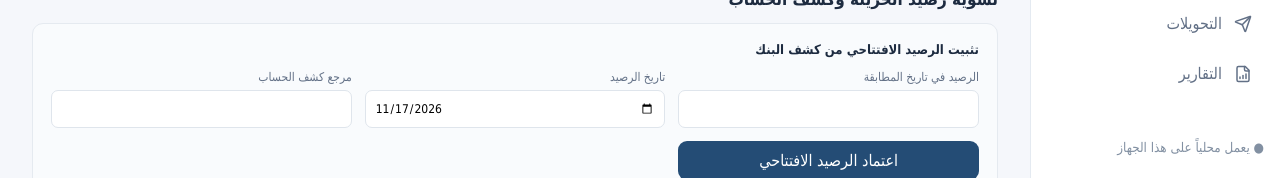
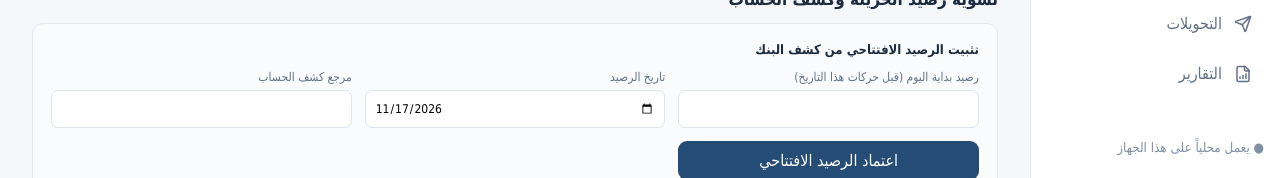
Before and after one commit to younestech31/CHEQUE, a React (Vite) app: page / in a window 1280 px wide. Both pictures are taken after a click on the button "الخزينة والتحصيل". Shown: the part 402-580 px from the top of the page. Built offline with nearby package versions, Linux system fonts and the light colour scheme.

Commit message:
docs(ui): clarify opening balance start-of-day semantics

```diff
--- a/src/modules/treasury/ChequeTreasury.tsx
+++ b/src/modules/treasury/ChequeTreasury.tsx
@@ -42,7 +42,7 @@ export default function ChequeTreasury({initialTab}:{initialTab:'cheques'|'treas
  <div className="table-wrap"><table><thead><tr><th>رقم الشيك</th><th>صاحب الشيك</th><th>البنك</th><th>الاستلام</th><th>القيمة</th><th>المودع</th><th>المطابق</th><th>الحالة</th><th></th></tr></thead><tbody>{cheques.map(c=><tr key={c.id}><td>{c.chequeNumber}</td><td>{c.drawerName||'—'}</td><td>{c.bankName||'—'}</td><td>{c.receivedDate}</td><td>{money(c.amountMinor)}</td><td>{money(c.depositedMinor)}</td><td>{money(c.matchedMinor)}</td><td>{c.status}</td><td><button className="link-btn" disabled={c.depositedMinor>=c.amountMinor||['collected','rejected','returned','cancelled'].includes(c.status)} onClick={()=>{setDepositId(c.id);setDepositAmount(((c.amountMinor-c.depositedMinor)/100).toFixed(2))}}>إيداع</button></td></tr>)}</tbody></table>{!cheques.length&&<p className="empty">لا توجد شيكات مسجلة</p>}</div>
  </>:<>
  <h2>تسوية رصيد الخزينة وكشف الحساب</h2>
- {openingBalance?<p className="ok-msg">الرصيد الافتتاحي: {money(openingBalance.amountMinor)} — بتاريخ {openingBalance.balanceDate} — المرجع {openingBalance.statementReference}. الحركات السابقة لهذا التاريخ مستبعدة من رصيد الخزينة الحالي.</p>:<form className="entry-form deposit-box" onSubmit={saveOpening}><b>تثبيت الرصيد الافتتاحي من كشف البنك</b><label>الرصيد في تاريخ المطابقة<input required value={openingAmount} onChange={e=>setOpeningAmount(e.target.value)}/></label><label>تاريخ الرصيد<input type="date" value={openingDate} onChange={e=>setOpeningDate(e.target.value)}/></label><label>مرجع كشف الحساب<input required value={openingRef} onChange={e=>setOpeningRef(e.target.value)}/></label><button className="primary" disabled={busy}>اعتماد الرصيد الافتتاحي</button></form>}
+ {openingBalance?<p className="ok-msg">رصيد بداية يوم {openingBalance.balanceDate}: {money(openingBalance.amountMinor)} — المرجع {openingBalance.statementReference}. حركات هذا التاريخ وما بعده تُحتسب فوق الرصيد الافتتاحي؛ الحركات الأقدم مستبعدة لتجنب التكرار.</p>:<form className="entry-form deposit-box" onSubmit={saveOpening}><b>تثبيت الرصيد الافتتاحي من كشف البنك</b><label>رصيد بداية اليوم (قبل حركات هذا التاريخ)<input required value={openingAmount} onChange={e=>setOpeningAmount(e.target.value)}/></label><label>تاريخ الرصيد<input type="date" value={openingDate} onChange={e=>setOpeningDate(e.target.value)}/></label><label>مرجع كشف الحساب<input required value={openingRef} onChange={e=>setOpeningRef(e.target.value)}/></label><button className="primary" disabled={busy}>اعتماد الرصيد الافتتاحي</button></form>}
  <h2>إدخال قيد كشف الحساب</h2><p className="hint">القيد الدائن فقط يمكن تأكيد تحصيله. كل قيد مدين يجب مطابقته بتحويل منفذ أو تسجيله كخصم خارجي؛ لا يُخصم التحويل المنفذ مرتين.</p>
  <form className="entry-form" onSubmit={addEntry}><label>مرجع الكشف<input required value={statement} onChange={e=>setStatement(e.target.value)}/></label><label>تاريخ الكشف<input type="date" value={statementDate} onChange={e=>setStatementDate(e.target.value)}/></label><label>تاريخ القيد<input type="date" value={entryDate} onChange={e=>setEntryDate(e.target.value)}/></label><label>مرجع العملية<input value={bankRef} onChange={e=>setBankRef(e.target.value)}/></label><label>مبلغ دائن<input value={credit} onChange={e=>setCredit(e.target.value)}/></label><label>مبلغ مدين<input value={debit} onChange={e=>setDebit(e.target.value)}/></label><label className="wide">البيان البنكي<input value={description} onChange={e=>setDescription(e.target.value)}/></label><button className="primary" disabled={busy}>إضافة القيد</button></form>
  {selectedDebit&&<form className="entry-form deposit-box" onSubmit={matchDebitPayment}><b>مطابقة القيد المدين {selectedDebit.id} — المتبقي {money(selectedDebit.remainingDebitMinor)}</b><label>التحويل المنفذ<select required value={matchPaymentId} onChange={e=>setMatchPaymentId(e.target.value)}><option value="">اختر تحويلاً منفذاً</option>{payments.filter(p=>p.status==='executed').map(p=><option key={p.id} value={p.id}>{p.paymentReference} — {p.promoterName} — {money(p.totalMinor)}</option>)}</select></label><label>مبلغ المطابقة<input required value={debitMatchAmount} onChange={e=>setDebitMatchAmount(e.target.value)}/></label><button className="primary" disabled={busy}>حفظ المطابقة دون خصم جديد</button><button type="button" onClick={()=>setSelectedDebit(null)}>إلغاء</button></form>}
```
